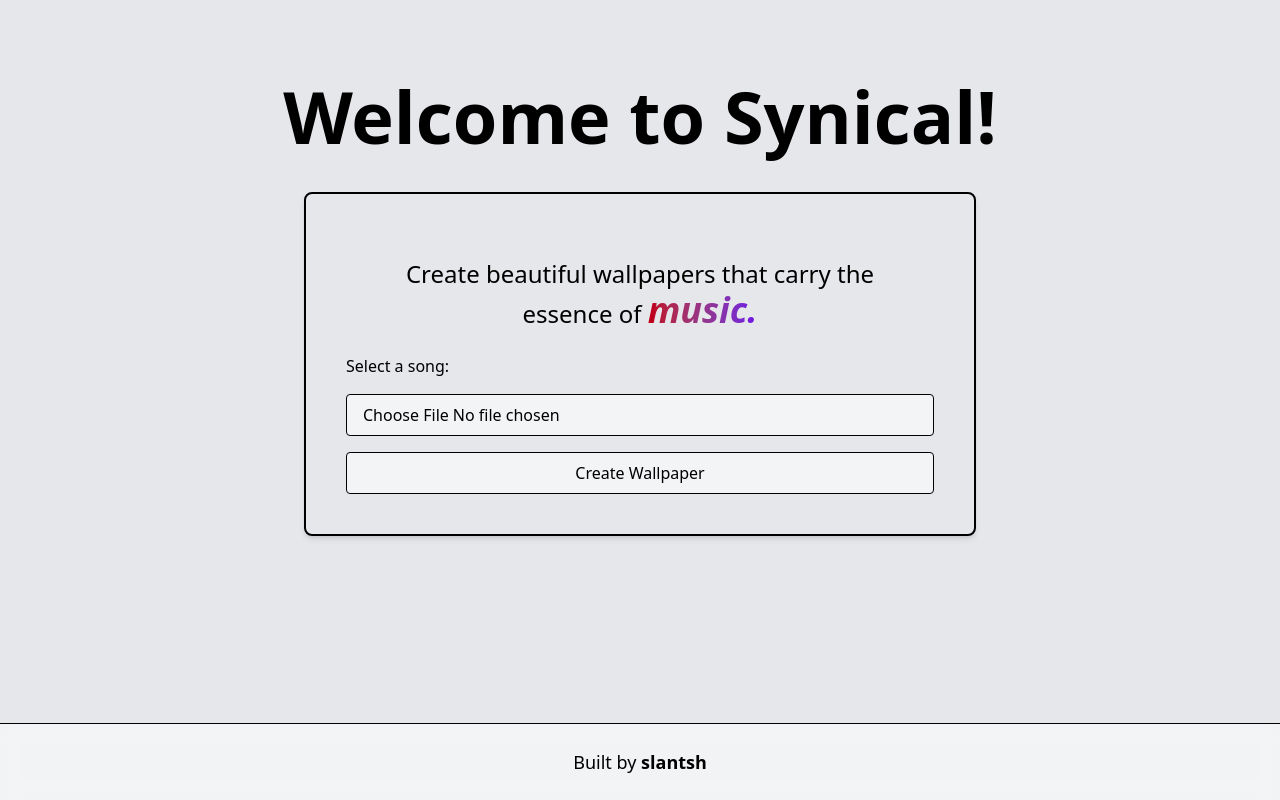
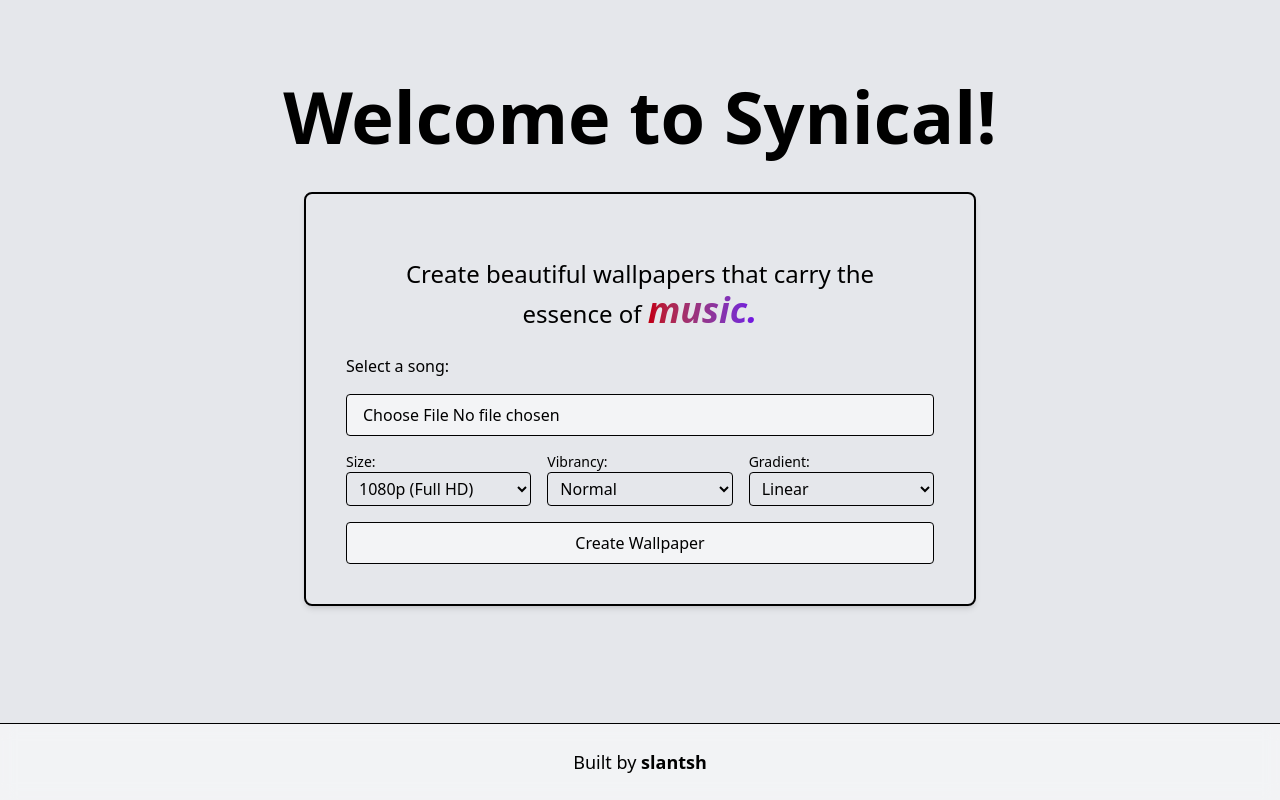
Before and after one commit to slantsh/synical, a Flask app: page / in a window 1280 px wide. Run offline with Flask 3, Linux system fonts and the light colour scheme.

Commit message:
fix + basic idea done

```diff
--- a/flaskr/static/dist/out.css
+++ b/flaskr/static/dist/out.css
@@ -9,21 +9,16 @@
       "Courier New", monospace;
     --color-red-500: oklch(63.7% 0.237 25.331);
     --color-red-700: oklch(50.5% 0.213 27.518);
-    --color-amber-300: oklch(87.9% 0.169 91.605);
     --color-blue-500: oklch(62.3% 0.214 259.815);
-    --color-violet-500: oklch(60.6% 0.25 292.717);
     --color-violet-700: oklch(49.1% 0.27 292.581);
-    --color-pink-500: oklch(65.6% 0.241 354.308);
-    --color-slate-900: oklch(20.8% 0.042 265.755);
     --color-gray-100: oklch(96.7% 0.003 264.542);
     --color-gray-200: oklch(92.8% 0.006 264.531);
-    --color-gray-400: oklch(70.7% 0.022 261.325);
-    --color-gray-800: oklch(27.8% 0.033 256.848);
-    --color-zinc-950: oklch(14.1% 0.005 285.823);
     --color-black: #000;
     --color-white: #fff;
     --spacing: 0.25rem;
     --container-2xl: 42rem;
+    --text-sm: 0.875rem;
+    --text-sm--line-height: calc(1.25 / 0.875);
     --text-lg: 1.125rem;
     --text-lg--line-height: calc(1.75 / 1.125);
     --text-xl: 1.25rem;
@@ -38,20 +33,10 @@
     --text-6xl--line-height: 1;
     --text-7xl: 4.5rem;
     --text-7xl--line-height: 1;
-    --text-8xl: 6rem;
-    --text-8xl--line-height: 1;
-    --text-9xl: 8rem;
-    --text-9xl--line-height: 1;
     --font-weight-medium: 500;
     --font-weight-bold: 700;
     --radius-lg: 0.5rem;
-    --blur-xs: 4px;
     --blur-sm: 8px;
-    --blur-md: 12px;
-    --blur-lg: 16px;
-    --blur-xl: 24px;
-    --blur-2xl: 40px;
-    --blur-3xl: 64px;
     --default-font-family: var(--font-sans);
     --default-mono-font-family: var(--font-mono);
   }
@@ -244,20 +226,14 @@
   .flex {
     display: flex;
   }
+  .grid {
+    display: grid;
+  }
   .table {
     display: table;
   }
-  .h-full {
-    height: 100%;
-  }
   .min-h-screen {
     min-height: 100vh;
-  }
-  .w-1 {
-    width: calc(var(--spacing) * 1);
-  }
-  .w-1\/2 {
-    width: calc(1 / 2 * 100%);
   }
   .w-full {
     width: 100%;
@@ -265,56 +241,20 @@
   .max-w-2xl {
     max-width: var(--container-2xl);
   }
-  .flex-shrink {
-    flex-shrink: 1;
-  }
-  .flex-grow {
-    flex-grow: 1;
-  }
-  .grow {
-    flex-grow: 1;
-  }
   .border-collapse {
     border-collapse: collapse;
+  }
+  .cursor-not-allowed {
+    cursor: not-allowed;
   }
   .resize {
     resize: both;
   }
-  .grid-flow-row {
-    grid-auto-flow: row;
+  .grid-cols-1 {
+    grid-template-columns: repeat(1, minmax(0, 1fr));
   }
   .flex-col {
     flex-direction: column;
-  }
-  .place-items-center {
-    place-items: center;
-  }
-  .items-center {
-    align-items: center;
-  }
-  .items-center-safe {
-    align-items: safe center;
-  }
-  .justify-around {
-    justify-content: space-around;
-  }
-  .justify-between {
-    justify-content: space-between;
-  }
-  .justify-center {
-    justify-content: center;
-  }
-  .justify-end {
-    justify-content: flex-end;
-  }
-  .justify-evenly {
-    justify-content: space-evenly;
-  }
-  .justify-items-center {
-    justify-items: center;
-  }
-  .gap-2 {
-    gap: calc(var(--spacing) * 2);
   }
   .gap-4 {
     gap: calc(var(--spacing) * 4);
@@ -421,78 +322,26 @@
   .bg-clip-text {
     background-clip: text;
   }
-  .p-2 {
-    padding: calc(var(--spacing) * 2);
-  }
-  .p-4 {
-    padding: calc(var(--spacing) * 4);
-  }
   .p-6 {
     padding: calc(var(--spacing) * 6);
   }
   .p-10 {
     padding: calc(var(--spacing) * 10);
   }
-  .px-4 {
-    padding-inline: calc(var(--spacing) * 4);
+  .px-2 {
+    padding-inline: calc(var(--spacing) * 2);
   }
-  .py-2 {
-    padding-block: calc(var(--spacing) * 2);
-  }
-  .py-20 {
-    padding-block: calc(var(--spacing) * 20);
-  }
-  .py-40 {
-    padding-block: calc(var(--spacing) * 40);
-  }
-  .pt-10 {
-    padding-top: calc(var(--spacing) * 10);
+  .py-1 {
+    padding-block: calc(var(--spacing) * 1);
   }
   .pt-20 {
     padding-top: calc(var(--spacing) * 20);
   }
-  .pt-40 {
-    padding-top: calc(var(--spacing) * 40);
-  }
-  .pb-0 {
-    padding-bottom: calc(var(--spacing) * 0);
-  }
-  .pb-0\.5 {
-    padding-bottom: calc(var(--spacing) * 0.5);
-  }
-  .pb-4 {
-    padding-bottom: calc(var(--spacing) * 4);
-  }
   .pb-6 {
     padding-bottom: calc(var(--spacing) * 6);
   }
-  .pb-10 {
-    padding-bottom: calc(var(--spacing) * 10);
-  }
-  .pb-20 {
-    padding-bottom: calc(var(--spacing) * 20);
-  }
-  .pb-30 {
-    padding-bottom: calc(var(--spacing) * 30);
-  }
-  .pb-40 {
-    padding-bottom: calc(var(--spacing) * 40);
-  }
-  .pb-50 {
-    padding-bottom: calc(var(--spacing) * 50);
-  }
   .text-center {
     text-align: center;
-  }
-  .text-justify {
-    text-align: justify;
-  }
-  .align-middle {
-    vertical-align: middle;
-  }
-  .text-2xl {
-    font-size: var(--text-2xl);
-    line-height: var(--tw-leading, var(--text-2xl--line-height));
   }
   .text-3xl {
     font-size: var(--text-3xl);
@@ -502,21 +351,13 @@
     font-size: var(--text-4xl);
     line-height: var(--tw-leading, var(--text-4xl--line-height));
   }
-  .text-7xl {
-    font-size: var(--text-7xl);
-    line-height: var(--tw-leading, var(--text-7xl--line-height));
-  }
-  .text-8xl {
-    font-size: var(--text-8xl);
-    line-height: var(--tw-leading, var(--text-8xl--line-height));
-  }
-  .text-9xl {
-    font-size: var(--text-9xl);
-    line-height: var(--tw-leading, var(--text-9xl--line-height));
-  }
   .text-lg {
     font-size: var(--text-lg);
     line-height: var(--tw-leading, var(--text-lg--line-height));
+  }
+  .text-sm {
+    font-size: var(--text-sm);
+    line-height: var(--tw-leading, var(--text-sm--line-height));
   }
   .text-xl {
     font-size: var(--text-xl);
@@ -739,6 +479,11 @@
     @media (width >= 40rem) {
       font-size: var(--text-6xl);
       line-height: var(--tw-leading, var(--text-6xl--line-height));
+    }
+  }
+  .md\:grid-cols-3 {
+    @media (width >= 48rem) {
+      grid-template-columns: repeat(3, minmax(0, 1fr));
     }
   }
   .lg\:text-7xl {
@@ -886,59 +631,6 @@
   inherits: false;
   initial-value: solid;
 }
-@property --tw-blur {
-  syntax: "*";
-  inherits: false;
-}
-@property --tw-brightness {
-  syntax: "*";
-  inherits: false;
-}
-@property --tw-contrast {
-  syntax: "*";
-  inherits: false;
-}
-@property --tw-grayscale {
-  syntax: "*";
-  inherits: false;
-}
-@property --tw-hue-rotate {
-  syntax: "*";
-  inherits: false;
-}
-@property --tw-invert {
-  syntax: "*";
-  inherits: false;
-}
-@property --tw-opacity {
-  syntax: "*";
-  inherits: false;
-}
-@property --tw-saturate {
-  syntax: "*";
-  inherits: false;
-}
-@property --tw-sepia {
-  syntax: "*";
-  inherits: false;
-}
-@property --tw-drop-shadow {
-  syntax: "*";
-  inherits: false;
-}
-@property --tw-drop-shadow-color {
-  syntax: "*";
-  inherits: false;
-}
-@property --tw-drop-shadow-alpha {
-  syntax: "<percentage>";
-  inherits: false;
-  initial-value: 100%;
-}
-@property --tw-drop-shadow-size {
-  syntax: "*";
-  inherits: false;
-}
 @property --tw-backdrop-blur {
   syntax: "*";
   inherits: false;
@@ -975,15 +667,6 @@
   syntax: "*";
   inherits: false;
 }
-@property --tw-text-shadow-color {
-  syntax: "*";
-  inherits: false;
-}
-@property --tw-text-shadow-alpha {
-  syntax: "<percentage>";
-  inherits: false;
-  initial-value: 100%;
-}
 @layer properties {
   @supports ((-webkit-hyphens: none) and (not (margin-trim: inline))) or ((-moz-orient: inline) and (not (color:rgb(from red r g b)))) {
     *, ::before, ::after, ::backdrop {
@@ -1013,19 +696,6 @@
       --tw-ring-offset-color: #fff;
       --tw-ring-offset-shadow: 0 0 #0000;
       --tw-outline-style: solid;
-      --tw-blur: initial;
-      --tw-brightness: initial;
-      --tw-contrast: initial;
-      --tw-grayscale: initial;
-      --tw-hue-rotate: initial;
-      --tw-invert: initial;
-      --tw-opacity: initial;
-      --tw-saturate: initial;
-      --tw-sepia: initial;
-      --tw-drop-shadow: initial;
-      --tw-drop-shadow-color: initial;
-      --tw-drop-shadow-alpha: 100%;
-      --tw-drop-shadow-size: initial;
       --tw-backdrop-blur: initial;
       --tw-backdrop-brightness: initial;
       --tw-backdrop-contrast: initial;
@@ -1035,8 +705,6 @@
       --tw-backdrop-opacity: initial;
       --tw-backdrop-saturate: initial;
       --tw-backdrop-sepia: initial;
-      --tw-text-shadow-color: initial;
-      --tw-text-shadow-alpha: 100%;
     }
   }
 }
--- a/flaskr/templates/index.html
+++ b/flaskr/templates/index.html
@@ -17,14 +17,45 @@
         <div class="text-center text-xl sm:text-2xl p-6">
             <span>Create beautiful wallpapers that carry the essence of </span>
             <span class="bg-clip-text text-transparent text-3xl sm:text-4xl font-bold italic
-                         bg-linear-to-r from-red-700 to-violet-700">
+                         bg-gradient-to-r from-red-700 to-violet-700">
                 music.
             </span>
         </div>
 
         <form class="flex flex-col gap-4" action="/upload" method="POST" enctype="multipart/form-data">
             <label for="audio-file" class="font-medium">Select a song:</label>
-            <input class="btn" type="file" id="audio-file" name="file" accept="audio/*">
+            <input class="btn" type="file" id="audio-file" name="file" accept="audio/*" required>
+
+            <div class="grid grid-cols-1 md:grid-cols-3 gap-4">
+                <div class="flex flex-col">
+                    <label for="size" class="font-medium text-sm">Size:</label>
+                    <select id="size" name="size" class="border rounded px-2 py-1">
+                        <option value="720">720p (HD)</option>
+                        <option value="1080" selected>1080p (Full HD)</option>
+                        <option value="1440">1440p (2K)</option>
+                        <option value="2160">2160p (4K)</option>
+                    </select>
+                </div>
+
+                <div class="flex flex-col">
+                    <label for="vibrancy" class="font-medium text-sm">Vibrancy:</label>
+                    <select id="vibrancy" name="vibrancy" class="border rounded px-2 py-1">
+                        <option value="0.5">Muted</option>
+                        <option value="1.0" selected>Normal</option>
+                        <option value="1.5">Vibrant</option>
+                        <option value="2.0">Extra Vibrant</option>
+                    </select>
+                </div>
+
+                <div class="flex flex-col">
+                    <label for="gradient" class="font-medium text-sm">Gradient:</label>
+                    <select id="gradient" name="gradient" class="border rounded px-2 py-1">
+                        <option value="linear" selected>Linear</option>
+                        <option value="radial">Radial</option>
+                    </select>
+                </div>
+            </div>
+
             <button class="btn">Create Wallpaper</button>
         </form>
     </div>
@@ -35,9 +66,29 @@
                sm:fixed sm:bottom-0 sm:left-0">
         <span>Built by</span>
         <a class="font-bold hover:underline hover:text-transparent hover:bg-clip-text
-                  hover:bg-linear-to-r from-red-500 to-blue-500"
+                  hover:bg-gradient-to-r from-red-500 to-blue-500"
            href="https://github.com/slantsh">slantsh</a>
     </footer>
 
+    <script>
+        const form = document.querySelector('form');
+        const btn = form.querySelector('button.btn');
+        const fileInput = document.querySelector('#audio-file');
+
+        form.onsubmit = (e) => {
+            if (!fileInput.files || fileInput.files.length === 0) {
+                e.preventDefault();
+                alert('Please select an audio file first!');
+                return false;
+            }
+
+            if (btn) {
+                btn.innerHTML = "Creating Magic... ✨";
+                btn.classList.add('opacity-50', 'cursor-not-allowed');
+                btn.disabled = true;
+            }
+        };
+    </script>
 </body>
+
 </html>
--- a/main.py
+++ b/generator.py
@@ -28,8 +28,7 @@ def main():
     crop_box = (10, 0, 1920, args.size)
     img = img.crop(crop_box)
 
-    img.save(args.output)
-    print(f'Wallpaper saved as {args.output}')
+    return img
 
 def create_gradient_wallpaper(norm, size, vibrancy, out_width, gradient):
     """Create vibrant gradient wallpaper with smooth hue variations"""
--- a/index.py
+++ b/index.py
@@ -1,2 +1,5 @@
 from flaskr import create_app
 app = create_app()
+
+#npx @tailwindcss/cli -i flaskr/static/src/in.css -o flaskr/static/dist/out.css --watch
+#flask --app flaskr run --debug
--- a/requirements.txt
+++ b/requirements.txt
@@ -1 +1,4 @@
 flask
+librosa
+numpy
+Pillow
```
Also changed, not shown: other parts of flaskr/static/dist/out.css (+25 -168 lines), flaskr/__init__.py (+84 -0 lines), flaskr/templates/test.html (added, +21 -0 lines).
